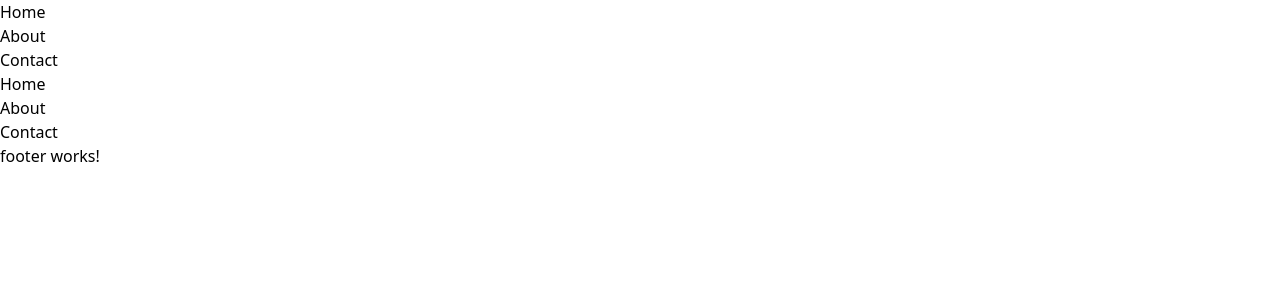
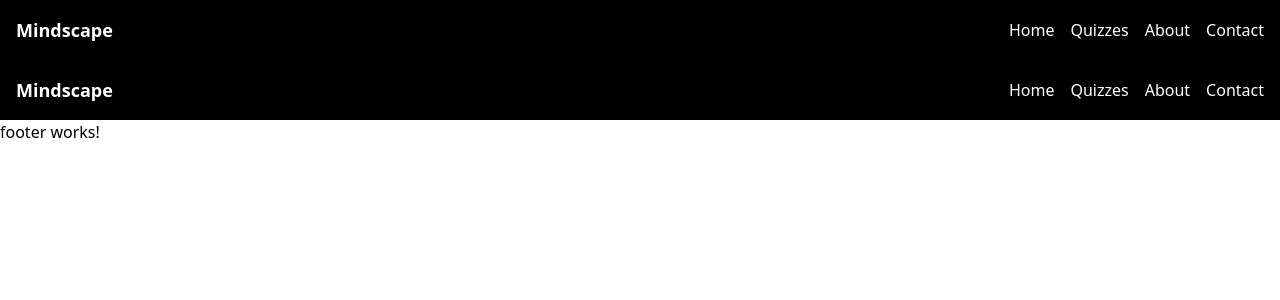
Before and after one commit to MsY2K4/Quiz-App, an Angular app in the folder my_quiz_app/: page /navbar in a window 1280 px wide. Shown: the top 300 px of the page. Built offline with nearby package versions, Linux system fonts and the light colour scheme.

Commit message:
Update navbar.component.html

```diff
--- a/my_quiz_app/src/app/index/navbar/navbar.component.html
+++ b/my_quiz_app/src/app/index/navbar/navbar.component.html
@@ -1,5 +1,13 @@
-<ul>
-    <li><a routerLink="home">Home</a></li>
-    <li><a routerLink="about">About</a></li>
-    <li><a routerLink="contact">Contact</a></li>
-</ul>
+
+<nav class="bg-black p-4">
+    <div class="container mx-auto flex justify-between items-center">
+      <a routerLink="/home" class="text-white text-lg font-bold">Mindscape</a>
+      <div class="space-x-4">
+        <a routerLink="/home" class="text-white">Home</a>
+        <a routerLink="/quizzes" class="text-white">Quizzes</a>
+        <a routerLink="/about" class="text-white">About</a>
+        <a routerLink="/contact" class="text-white">Contact</a>
+      </div>
+
+    </div>
+  </nav>
```
